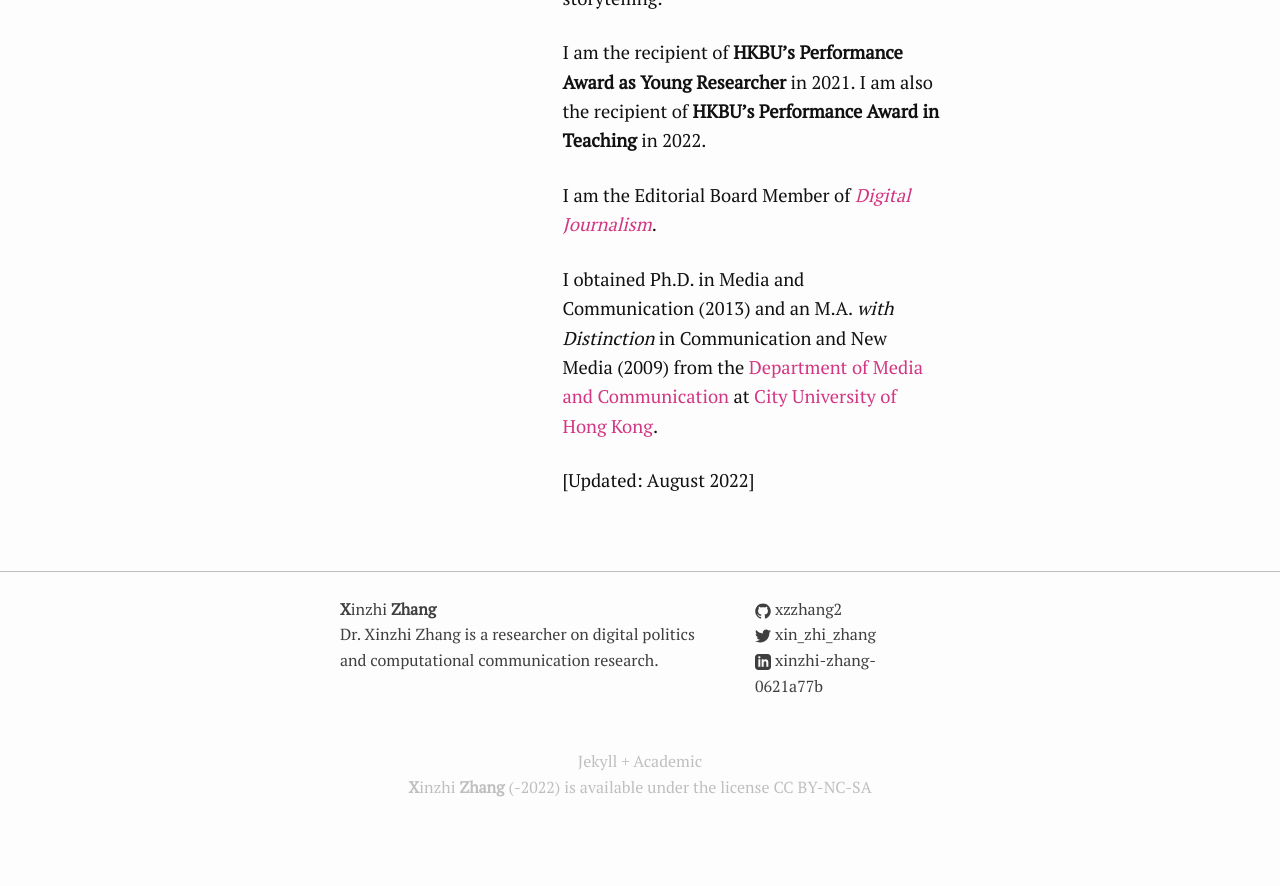
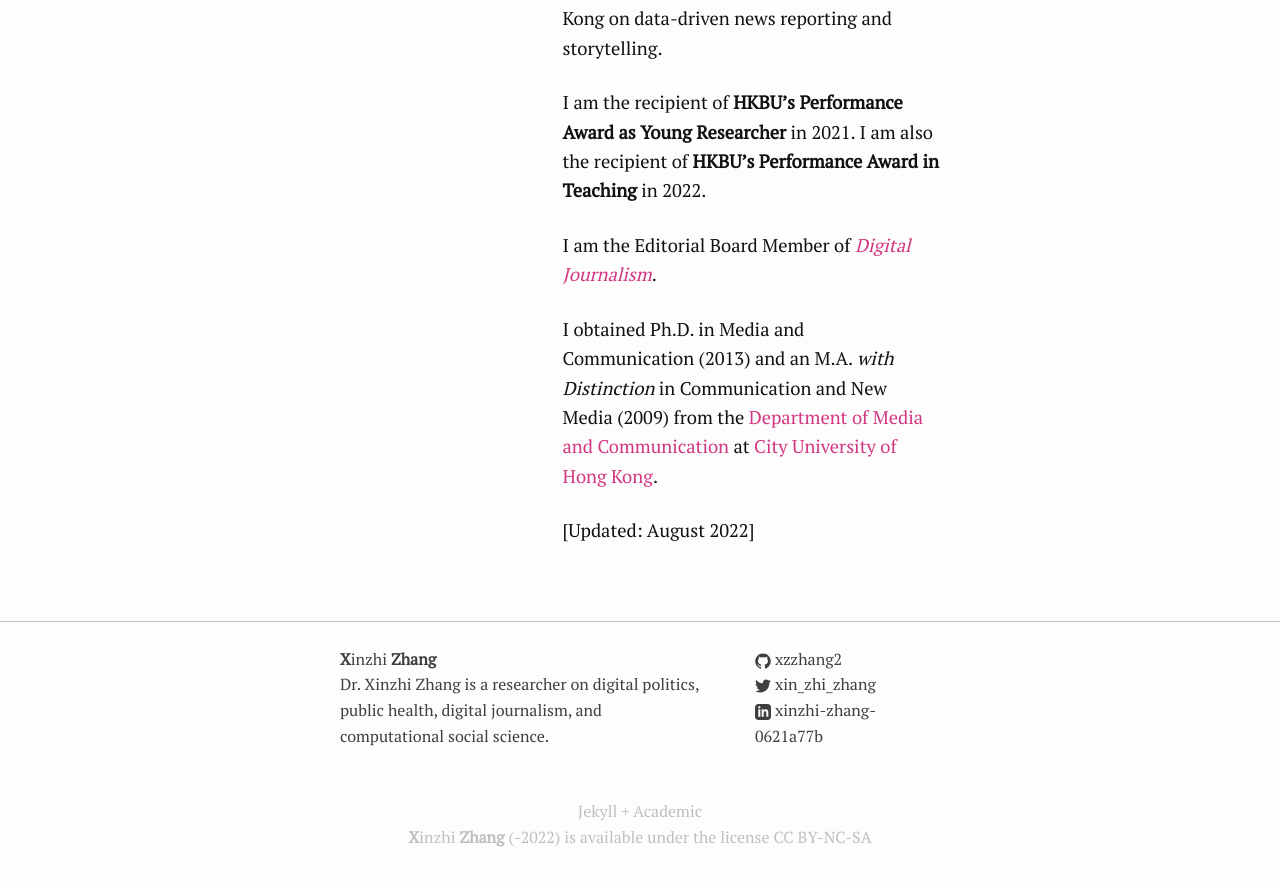
Before and after one commit to xzzhang2/xzzhang2.github.io, a Jekyll site: the page built from index.md, in a window 1280 px wide and 900 px high, scrolled down 1822 px. Shown: the top 886 px of the window. Built offline with Jekyll 4.4.1, drawn with Linux system fonts in a browser that asks for light colours; before the commit the page ends 2672 px from its top, so only the background shows below that.

Commit message:
adding one page

```diff
--- a/_config.yml
+++ b/_config.yml
@@ -2,7 +2,7 @@
 theme:
 title: Xinzhi Zhang
 title_html: "<b>X</b>inzhi<b><span class=\"invisible\"> </span> Zhang</b>"
-description: Dr. Xinzhi Zhang is a researcher on digital politics and computational communication research.
+description: Dr. Xinzhi Zhang is a researcher on digital politics, public health, digital journalism, and computational social science.
 cc: by-nc-sa
 baseurl: ""
 url: "http://drxinzhizhang.com"
@@ -15,7 +15,7 @@
 curriculum:
   name: Curriculum Vitae
   url: assets/ZHANG_Xinzhi_CV_20220805.pdf
-shortbio: Xinzhi Zhang is a researher on digital politics and computational communication research.
+shortbio: Dr. Xinzhi Zhang is a researcher on digital politics, public health, digital journalism, and computational social science.
 twitter_username: xin_zhi_zhang
 github_username: xzzhang2
 linkedin_username: xinzhi-zhang-0621a77b
```
Also changed, not shown: pages/Chinese.md (added, +19 -0 lines), 1 other file.
